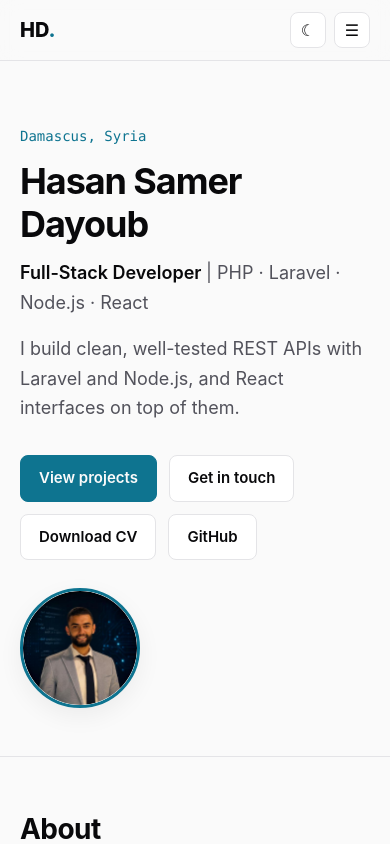
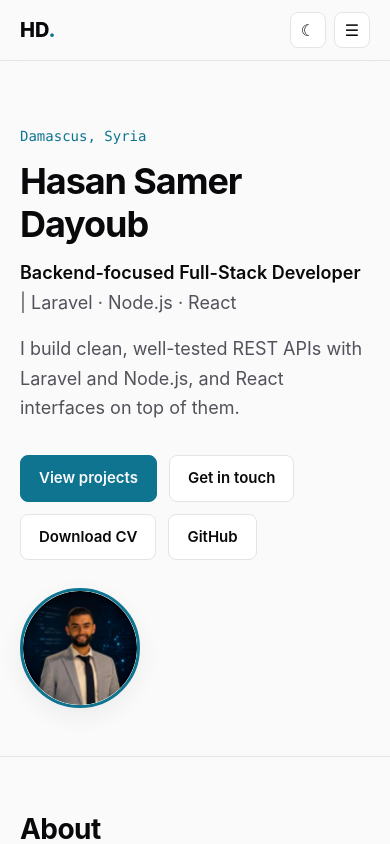
Before and after one commit to hasan123dayoub-del/portfolio, a React (Vite) app: page / in a window 390 px wide. Shown: the top 844 px of the page. Built offline with nearby package versions, Linux system fonts and the light colour scheme.

Commit message:
Apply portfolio review: backend-focused title, grouped certifications, availability, fewer endpoint counts, phone off the public page, NewsRoom link

```diff
--- a/index.html
+++ b/index.html
@@ -4,26 +4,26 @@
     <meta charset="UTF-8" />
     <link rel="icon" type="image/svg+xml" href="/favicon.svg" />
     <meta name="viewport" content="width=device-width, initial-scale=1.0" />
-    <title>Hasan Dayoub | Full-Stack Developer</title>
+    <title>Hasan Dayoub | Backend-focused Full-Stack Developer</title>
     <meta
       name="description"
-      content="Portfolio of Hasan Samer Dayoub, Full-Stack Developer working with PHP, Laravel, Node.js and React."
+      content="Portfolio of Hasan Samer Dayoub, backend-focused Full-Stack Developer working with Laravel, Node.js and React."
     />
     <meta name="author" content="Hasan Samer Dayoub" />
     <meta name="robots" content="index, follow" />
     <meta name="google-site-verification" content="GQXNK7OqbkOcMLWVyZzi3L0H3NKF1XJpMHkzuI6HJOc" />
     <meta name="theme-color" content="#0b0d12" />
     <meta property="og:type" content="website" />
-    <meta property="og:title" content="Hasan Dayoub | Full-Stack Developer" />
+    <meta property="og:title" content="Hasan Dayoub | Backend-focused Full-Stack Developer" />
     <meta
       property="og:description"
-      content="Full-Stack Developer (PHP, Laravel, Node.js, React) building clean, well-tested APIs and interfaces."
+      content="Backend-focused Full-Stack Developer (Laravel, Node.js, React) building clean, well-tested APIs and the interfaces on top of them."
     />
     <meta name="twitter:card" content="summary_large_image" />
     <meta property="og:image" content="https://hasan123dayoub-del.github.io/portfolio/og.png" />
     <meta property="og:image:width" content="1200" />
     <meta property="og:image:height" content="630" />
-    <meta property="og:image:alt" content="Hasan Dayoub, Full-Stack Developer" />
+    <meta property="og:image:alt" content="Hasan Dayoub, Backend-focused Full-Stack Developer" />
     <meta name="twitter:image" content="https://hasan123dayoub-del.github.io/portfolio/og.png" />
     <meta property="og:url" content="https://hasan123dayoub-del.github.io/portfolio/" />
     <link rel="canonical" href="https://hasan123dayoub-del.github.io/portfolio/" />
@@ -32,7 +32,7 @@
         "@context": "https://schema.org",
         "@type": "Person",
         "name": "Hasan Samer Dayoub",
-        "jobTitle": "Full-Stack Developer",
+        "jobTitle": "Backend-focused Full-Stack Developer",
         "email": "mailto:hasan123dayoub@gmail.com",
         "address": { "@type": "PostalAddress", "addressLocality": "Damascus", "addressCountry": "SY" },
         "alumniOf": "University of Latakia",
--- a/scripts/build-cv.mjs
+++ b/scripts/build-cv.mjs
@@ -95,7 +95,7 @@ const html = `<!doctype html>
       .map(
         (c) => `<div class="item">
       <div class="row"><span><b>${esc(c.name)}</b></span>${c.date ? `<span class="date">${esc(c.date)}</span>` : ''}</div>
-      <div class="small">${esc(pipes(c.detail))}${c.credential ? ` | Credential ID ${esc(c.credential)}` : ''}${c.verify ? ` (verify: ${esc(c.verify)})` : ''}</div>
+      <div class="small">${esc(pipes(c.detail))}${c.credential ? ` | Credential ${c.credential.includes(':') ? 'IDs' : 'ID'} ${esc(c.credential)}` : ''}${c.verify ? ` (verify: ${esc(c.verify)})` : ''}</div>
     </div>`,
       )
       .join('\n    ')}
--- a/src/App.tsx
+++ b/src/App.tsx
@@ -329,15 +329,12 @@ function App() {
 
         <section id="contact" className="container section contact" data-reveal>
           <h2>Get in touch</h2>
-          <p className="summary">Open to full-stack opportunities (remote, on-site or relocation). Send me a message or reach me directly.</p>
+          <p className="summary">{profile.availability} Send me a message or reach me directly.</p>
           <div className="contact-grid">
             <ContactForm />
             <ul className="contact-list">
               <li>
                 <a href={`mailto:${profile.email}`}>{profile.email}</a>
-              </li>
-              <li>
-                <a href={`tel:${profile.phone.replace(/\s/g, '')}`}>{profile.phone}</a>
               </li>
               <li>
                 <a href={profile.linkedin} target="_blank" rel="noreferrer">
--- a/src/data.ts
+++ b/src/data.ts
@@ -2,10 +2,11 @@
 // After editing, run `npm run update` (regenerates the CV PDF and prints the LinkedIn text), then git push.
 export const profile = {
   name: 'Hasan Samer Dayoub',
-  title: 'Full-Stack Developer',
-  // Used only on the CV (entry-level searches often include "Junior").
-  cvTitle: 'Junior Full-Stack Developer',
-  stack: 'PHP · Laravel · Node.js · React',
+  title: 'Backend-focused Full-Stack Developer',
+  // Used only on the CV.
+  cvTitle: 'Backend-focused Full-Stack Developer',
+  stack: 'Laravel · Node.js · React',
+  availability: 'Available now for part-time work and full-time from Aug 2027 (remote or on-site; open to relocation).',
   location: 'Damascus, Syria',
   email: 'hasan123dayoub@gmail.com',
   phone: '+963 991 328 880',
@@ -16,16 +17,16 @@ export const profile = {
   // Leave empty to fall back to opening the visitor's mail app.
   contactAccessKey: 'ea64e7ac-6878-4cf8-b3a4-1b3f5dc6fad7',
   summary:
-    'Full-Stack Developer with 13 months of project-based training in PHP/Laravel and JavaScript (Node.js, Express, React, MongoDB). I built 38 REST endpoints across 2 solo API projects and contributed to 4 team projects, using layered architectures, Sanctum/JWT authentication, role-based access control, queued jobs, Redis caching and automated tests. Currently training on-site at Bytes4Future (Aga Khan Foundation).',
+    'Backend-focused full-stack developer with 13 months of project-based training in PHP/Laravel and JavaScript (Node.js, Express, React, MongoDB). I built 38 REST endpoints across 2 solo API projects and contributed to 4 team projects, using layered architectures, Sanctum/JWT authentication, role-based access control, queued jobs, Redis caching and automated tests. Currently training on-site at Bytes4Future (Aga Khan Foundation).',
   cvSummary:
-    'Junior Full-Stack Developer with 13 months of project-based training in Laravel and Node.js/React. Built 38 REST endpoints across 2 solo API projects (HireHub, NewsRoom) and contributed to 4 team projects, using layered architectures, Sanctum/JWT authentication, role-based access control, queued jobs, Redis caching and automated tests. Currently training on-site at Bytes4Future (Aga Khan Foundation). Seeking a junior full-stack role (open to remote, on-site or relocation).',
+    'Junior backend-focused full-stack developer with 13 months of project-based training in Laravel and Node.js/React. Built 38 REST endpoints across 2 solo API projects (HireHub, NewsRoom) and contributed to 4 team projects, using layered architectures, Sanctum/JWT authentication, role-based access control, queued jobs, Redis caching and automated tests. Currently training on-site at Bytes4Future (Aga Khan Foundation). Seeking a junior backend or full-stack role: available now part-time, full-time from Aug 2027 (remote or on-site; open to relocation).',
 }
 
 export const stats = [
   { value: '38', label: 'endpoints built in solo API projects' },
   { value: '6', label: 'projects (2 solo, 4 team)' },
   { value: '13 mo', label: 'project-based training' },
-  { value: '3', label: 'certifications' },
+  { value: '2', label: 'certified internship levels' },
 ]
 
 export const skills = [
@@ -54,7 +55,7 @@ export const experience = [
     period: 'Aug 2026 – Present',
     points: [
       'Training across 3 parallel tracks: full-stack development (JavaScript, Node.js, Express.js, React), Soft Skills and Business, and English.',
-      'Co-developed the Institute Management System (see Projects) with a team of 3: 34 REST endpoints consumed by a 13-page React dashboard.',
+      'Co-developed the Institute Management System (see Projects) with a team of 3: a Node.js REST API consumed by a 13-page React dashboard.',
     ],
   },
   {
@@ -64,8 +65,8 @@ export const experience = [
     period: 'Sep 2025 – Aug 2026',
     points: [
       'Completed two 4-month remote backend internship tracks, Level 1 (Sep 2025 – Jan 2026) and Level 2 (Mar – Jul 2026), building production-style Laravel APIs against real business requirements.',
-      'Worked on 3 Laravel APIs (60+ REST endpoints in total), applying Repository and Service patterns, domain events, queued jobs and Sanctum authentication.',
-      'Collaborated in teams of 2–3 developers via Git and GitHub, documenting all 3 APIs with Postman collections.',
+      'Built 5 Laravel projects: HireHub and NewsRoom (solo), LazyRoom, Alumni Network and Property Management System (team), applying Repository and Service patterns, domain events, queued jobs and Sanctum authentication.',
+      'Collaborated in teams through Git and GitHub (personal and feature branches, pull requests) and documented the APIs with Postman collections.',
     ],
   },
 ]
@@ -90,7 +91,7 @@ export const projects: Project[] = [
     tech: ['Node.js', 'Express 5', 'MongoDB', 'React 19', 'Tailwind CSS'],
     points: [
       'Developed an academy platform for 4 roles (admin, secretary, teacher, student) with JWT authentication, Zod validation and MongoDB transactions for multi-document updates.',
-      'Automated course closing and student promotion with node-cron jobs, verified by 14 unit tests, and built analytics dashboards with Recharts.',
+      'Automated course closing and student promotion with node-cron jobs, covered by unit tests, and built analytics dashboards with Recharts.',
     ],
     repo: 'https://github.com/hasan123dayoub-del/Institute-Management-System',
   },
@@ -110,7 +111,7 @@ export const projects: Project[] = [
     date: 'May 2026',
     tech: ['Laravel 12', 'Sanctum', 'MySQL'],
     points: [
-      'Implemented the order, wallet and admin modules of a 26-endpoint marketplace API, securing payments with database transactions and pessimistic locking to prevent double payments.',
+      'Implemented the order, wallet and admin modules of a multi-vendor marketplace API, keeping wallet payments safe under concurrency with database transactions and row locking (pessimistic locking) to prevent double charges.',
     ],
     repo: 'https://github.com/hasan123dayoub-del/LazyRoom',
   },
@@ -121,10 +122,10 @@ export const projects: Project[] = [
     date: 'May 2026',
     tech: ['Laravel 11', 'Sanctum', 'Redis', 'MySQL'],
     points: [
-      'Engineered 17 endpoints across 2 API versions (web and mobile), decoupled through repository interfaces and contextual binding in the Service Container.',
+      'Served web and mobile clients from one codebase via versioned APIs (v1/v2), swapping implementations with contextual binding instead of duplicating controllers.',
       'Prevented cache stampedes (many requests rebuilding the same cache at once) with Redis atomic locks, rate-limited the API to 60 requests per minute, and scheduled monthly archiving and weekly report jobs.',
     ],
-    repo: 'https://github.com/hasan123dayoub-del/NewsRooom',
+    repo: 'https://github.com/hasan123dayoub-del/NewsRoom',
   },
   {
     name: 'HireHub',
@@ -133,7 +134,7 @@ export const projects: Project[] = [
     date: 'Apr 2026',
     tech: ['Laravel 12', 'MySQL', 'Sanctum', 'Events'],
     points: [
-      'Architected a 21-endpoint API serving 3 roles (client, freelancer, admin) over 10 Eloquent models, with Repository and Service layers and an event-driven proposal flow that can be extended without rewriting existing code (Open/Closed principle).',
+      'Architected an API serving 3 roles (client, freelancer, admin) over 10 Eloquent models, with Repository and Service layers and an event-driven proposal flow that can be extended without rewriting existing code (Open/Closed principle).',
       'Eliminated N+1 queries with eager loading and withCount, cached admin analytics for 10 minutes, and logged request latency through custom middleware.',
     ],
     repo: 'https://github.com/hasan123dayoub-del/HireHub',
@@ -149,17 +150,15 @@ export const projects: Project[] = [
   },
 ]
 
-// Dates are as printed on the certificates. Level 1 is left empty: it is printed as Dec 2024, which conflicts with the focal X start date (Sep 2025).
+// Dates are as printed on the certificates. Level 1 is left empty until focal X corrects the printed year.
 export const certifications = [
   {
-    name: 'Professional Program in Web Development',
-    detail: 'Passed with Distinction (55 hours, Mar – Jul 2026) · American Institute for Applied Education (AIAE), CertiPro · Authorized Training Center: focal X',
-    date: 'Jul 2026',
-    credential: 'TPCSY26-0000104603',
+    name: 'focal X Backend Internship, Levels 1 & 2',
+    detail: 'Two 4-month tracks · certified by the American Institute for Applied Education (AIAE, CertiPro), Passed with Distinction',
+    date: 'Aug 2026',
+    credential: 'Level 2: CERT-10-UI-3069 · Level 1: 9PED0SS3Z08 · AIAE: TPCSY26-0000104603',
     verify: 'aiae.us/verification',
   },
-  { name: 'Web Development, Back-end Level 2', detail: 'focal X · 4-month internship program', date: 'Aug 2026', credential: 'CERT-10-UI-3069', verify: '' },
-  { name: 'Web Development, Back-end Level 1', detail: 'focal X · 4-month internship program', date: '', credential: '9PED0SS3Z08', verify: '' },
 ]
 
 export const education = {
```
Also changed, not shown: cv/cv.html (+11 -19 lines), public/og.png, 1 other file (tests, documents, lock files or other folders).
